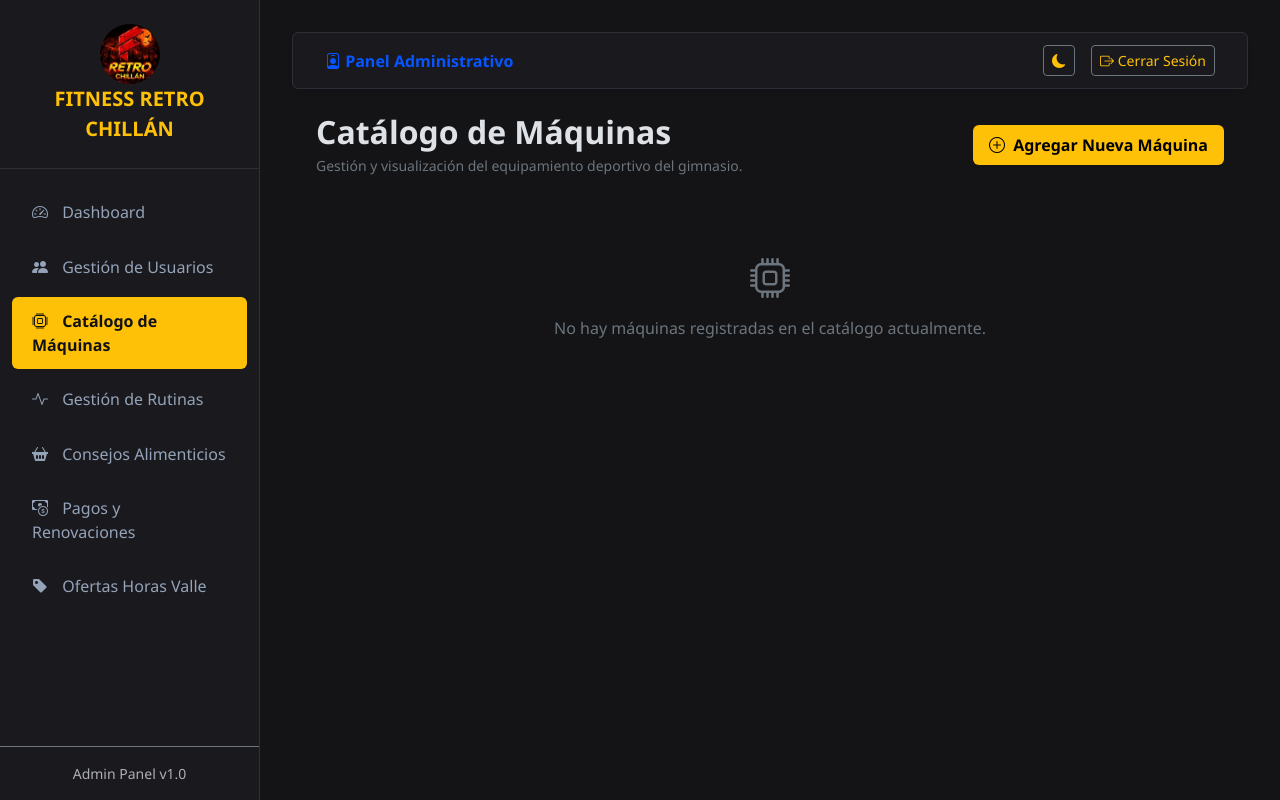
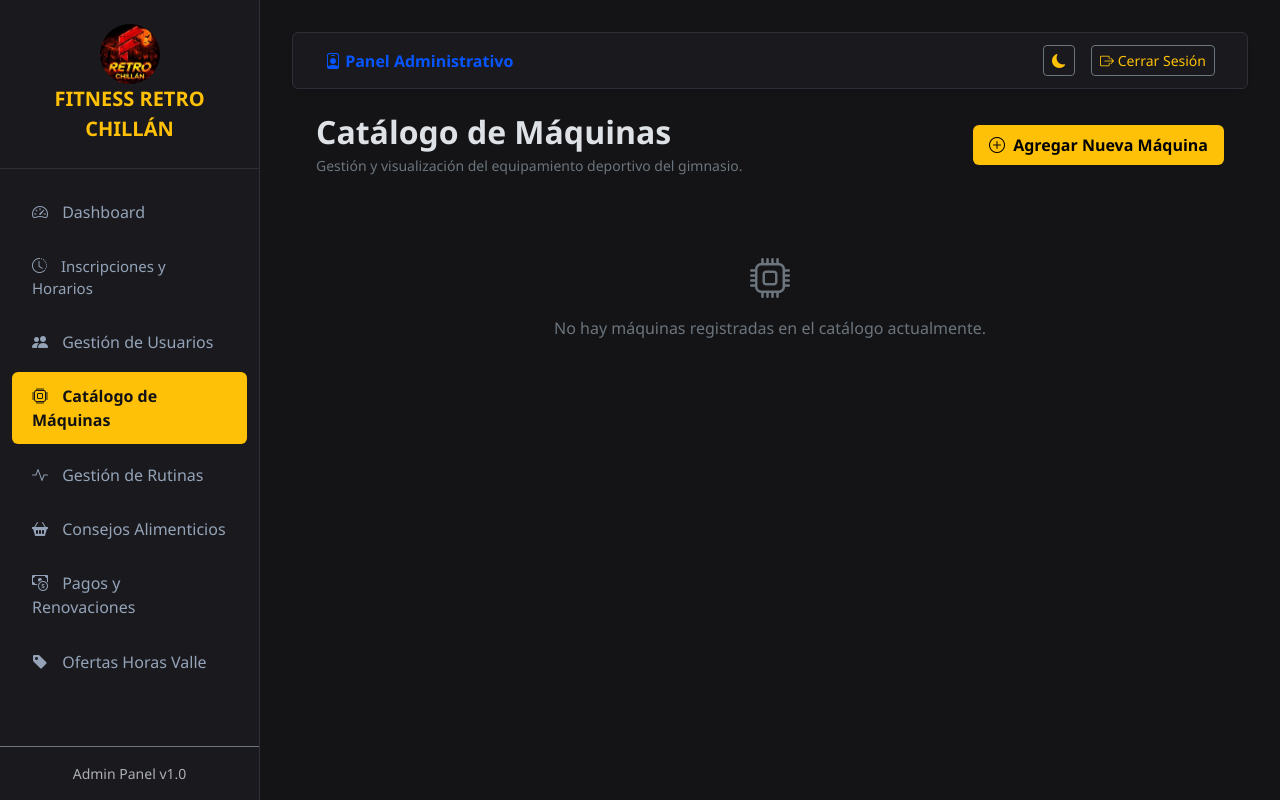
Before and after one commit to camipmoralesz-cmyk/gym-proyect, a Django app: page /catalogo/gestion/ in a window 1280 px wide. Run offline with Django 5.2, Linux system fonts and the light colour scheme; data that the repository does not hold is empty.

Commit message:
Detalles

```diff
--- a/templates/base.html
+++ b/templates/base.html
@@ -34,18 +34,21 @@
                     </a>
                 </li>
                 <li class="nav-item">
-                    <a href="{% url 'usuarios:gestion_usuarios' %}" class="nav-link {% if request.resolver_match.url_name == 'gestion_usuarios' %}active{% endif %}">
-                        <i class="bi bi-people-fill"></i> Gestión de Usuarios
+                    <a href="{% url 'registro_horas:lista_horarios' %}" class="nav-link {% if request.resolver_match.url_name == 'lista_horarios' %}active{% endif %}", style="font-size: 15px;">
+                        <i class="bi bi-clock-history"></i> Inscripciones y Horarios
                     </a>
                 </li>
+                <li class="nav-item">
+                    <a href="{% url 'usuarios:gestion_usuarios' %}" class="nav-link"><i class="bi bi-people-fill"></i> Gestión de Usuarios</a>
                 </li>
                 <li class="nav-item">
                     <a href="{% url 'catalogo:gestion_maquinas' %}" class="nav-link {% if request.resolver_match.url_name == 'gestion_maquinas' %}active{% endif %}">
                         <i class="bi bi-cpu"></i> Catálogo de Máquinas
                     </a>
+                </li>
                 <li class="nav-item">
                     <a href="#" class="nav-link"><i class="bi bi-activity"></i> Gestión de Rutinas</a>
-
+                </li>
                 <li class="nav-item">
                     <a href="#" class="nav-link"><i class="bi bi-basket2-fill"></i> Consejos Alimenticios</a>
                 </li>
```
Also changed, not shown: README.md, apps/catalogo/migrations/0001_initial.py (added), apps/registro_horas/migrations/0003_alter_horario_table.py (added), media/maquinas/maquina_ajX3u0N.PNG (added).
